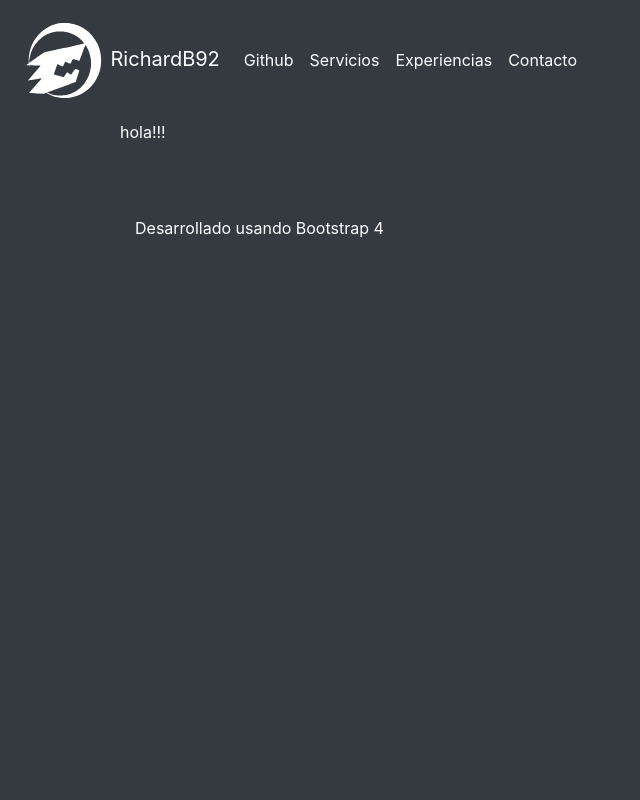
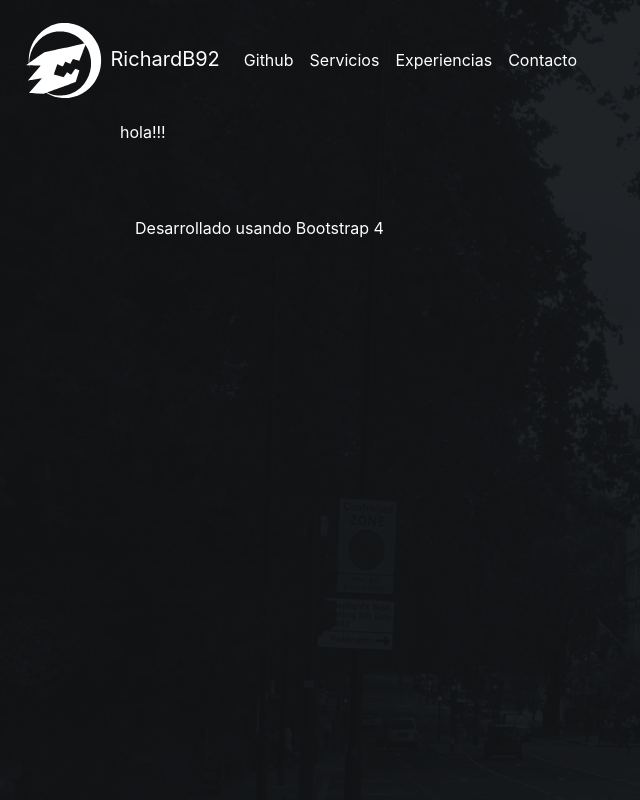
Before and after one commit to RichardB92/RichardB92Website, a Flask app: page / in a window 1280 px wide. Shown: the whole page, without its empty margins (0-640 px from the left). Run offline with Flask 2, Linux system fonts and the light colour scheme; some libraries are stand-ins or nearby versions.

Commit message:
correction base template and RichardB92.css

```diff
--- a/templates/Base_es.html
+++ b/templates/Base_es.html
@@ -8,7 +8,7 @@
 	<link href="{{url_for('static', filename='RichardB92.css')}}" rel="stylesheet">
 	<link rel="shortcut icon" href="{{url_for('static', filename='images/LogoRichardNegro2020.ico')}}">
 </head>
-<body>
+<body style="background-image: url('static/images/Engineer1.png');">
 	<nav class="navbar navbar-expand-md navbar-dark fixed-top bg-dark">
       <a class="navbar-brand" href="{{ url_for('index') }}"><img src="static/images/LogoRichardBlanco2020.svg">RichardB92</a>
       <button class="navbar-toggler" type="button" data-toggle="collapse" data-target="#navbarCollapse" aria-controls="navbarCollapse" aria-expanded="false" aria-label="Toggle navigation">
```
